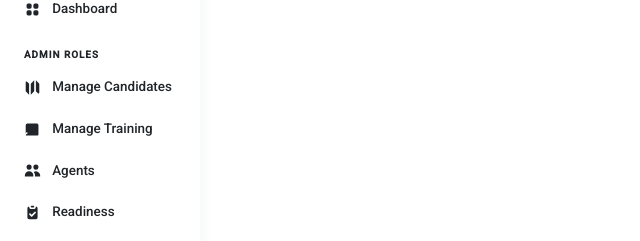
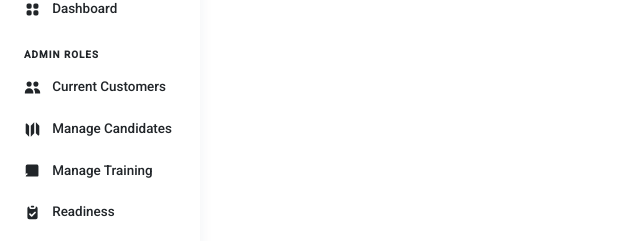
Before and after one commit to dennis027/test-votegrip, an Angular app: page /admin-menu in a window 1280 px wide. Shown: the part 188-429 px from the top of the page, without its empty margins (0-640 px from the left). Built offline with nearby package versions, Linux system fonts and the light colour scheme; no server answers; sample sign-in values are in the browser's storage.

Commit message:
added current customers in admin menu

```diff
--- a/src/app/components/admin/admin-menu/admin-menu.ts
+++ b/src/app/components/admin/admin-menu/admin-menu.ts
@@ -54,13 +54,13 @@ export class AdminMenu {
         group: 'Admin Roles',
         type: 'default',
         items: [
-          { name: 'Manage Candidates',route: '/admin-menu/manage-candidates',   icon: 'map' },
-          { name: 'Manage Training',route: '/admin-menu/manage-training',   icon: 'book' },
-          { name: 'Agents',          route: '/admin-menu/agents',     icon: 'users' },
-          { name: 'Readiness',       route: '/admin-menu/readiness',  icon: 'checklist' },
-          { name: 'Communication',   route: '/admin-menu/messages',   icon: 'chat' },
-          { name: 'Field Intel',     route: '/admin-menu/intel',      icon: 'flag' },
-          { name: 'Finance',         route: '/admin-menu/finance',    icon: 'dollar' },
+          { name: 'Current Customers',          route: '/admin-menu/current-customers',     icon: 'users' },
+          { name: 'Manage Candidates',          route: '/admin-menu/manage-candidates',   icon: 'map' },
+          { name: 'Manage Training',            route: '/admin-menu/manage-training',   icon: 'book' },
+          { name: 'Readiness',                  route: '/admin-menu/readiness',  icon: 'checklist' },
+          { name: 'Communication',              route: '/admin-menu/messages',   icon: 'chat' },
+          { name: 'Field Intel',                route: '/admin-menu/intel',      icon: 'flag' },
+          { name: 'Finance',                    route: '/admin-menu/finance',    icon: 'dollar' },
         ]
       },
 
```
